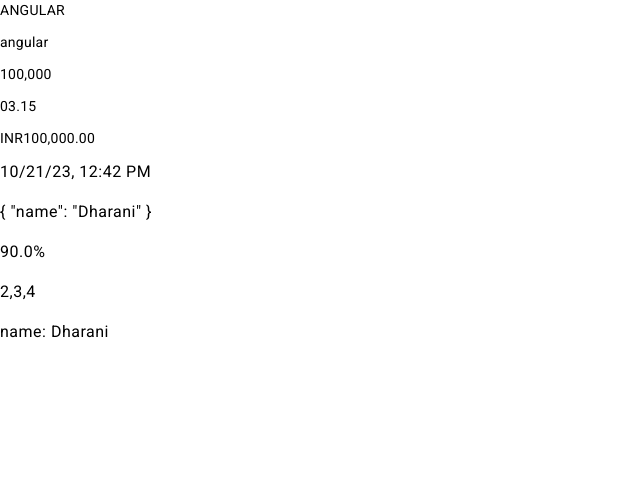
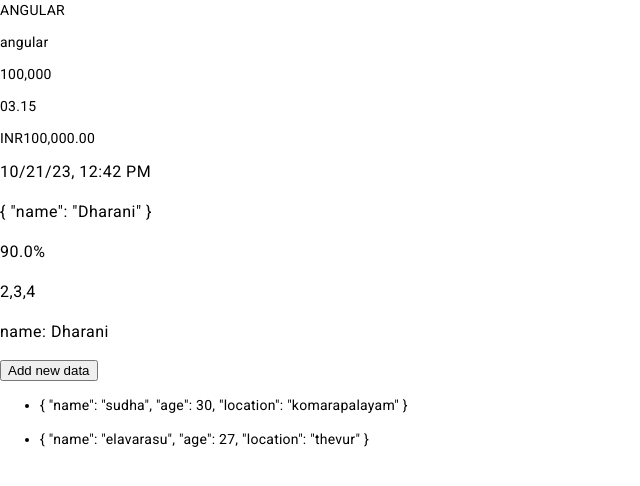
Before and after one commit to Elavarasu1107/Angular, an Angular app: page / in a window 1280 px wide. Shown: the top 486 px of the page, without its empty margins (0-640 px from the left). Built offline with nearby package versions, Linux system fonts and the light colour scheme.

Commit message:
[Elavarasu] Added . services and interface

```diff
--- a/src/app/app.module.ts
+++ b/src/app/app.module.ts
@@ -13,6 +13,7 @@
 import { CommonModule } from '@angular/common';
 import { PipesComponent } from './pipes/pipes.component';
 import { AppendPipe } from './pipes/custom.pipe';
+import { ServiceDemo } from './pipes/services/pipes.services';
 
 @NgModule({
   declarations: [
@@ -32,7 +33,7 @@
     MatSlideToggleModule,
     CommonModule,
   ],
-  providers: [],
+  providers: [ServiceDemo],
   bootstrap: [AppComponent]
 })
 export class AppModule { }
--- /dev/null
+++ b/src/app/pipes/models/interface.ts
@@ -0,0 +1,5 @@
+export interface Interface {
+    name: string,
+    age: number,
+    location: string
+}
--- a/src/app/pipes/pipes.component.html
+++ b/src/app/pipes/pipes.component.html
@@ -14,3 +14,10 @@
 
 <!-- custom pipe -->
 <h4>{{ json.name | append }}</h4>
+
+<div>
+    <button (click)="addNewData()">Add new data</button>
+    <ul *ngFor="let data of fromInjection">
+        <li>{{ data | json }}</li>
+    </ul>
+</div>
--- a/src/app/pipes/pipes.component.ts
+++ b/src/app/pipes/pipes.component.ts
@@ -1,9 +1,10 @@
 import { Component } from '@angular/core';
+import { ServiceDemo } from './services/pipes.services'
 
 @Component({
   selector: 'app-pipes',
   templateUrl: './pipes.component.html',
-  styleUrls: ['./pipes.component.scss']
+  styleUrls: ['./pipes.component.scss'],
 })
 export class PipesComponent {
 
@@ -17,4 +18,18 @@
     name: 'Dharani'
   }
 
+  fromInjection:any;
+
+  constructor(private postService: ServiceDemo){
+    this.fromInjection = postService.postArray
+  }
+
+  addNewData(){
+    this.postService.addData({
+      name:'Dharani',
+      age: 27,
+      location: 'sankari'
+    })
+  }
+
 }
--- /dev/null
+++ b/src/app/pipes/services/pipes.services.ts
@@ -0,0 +1,26 @@
+import { Injectable } from '@angular/core'
+import {Interface} from '../models/interface'
+
+@Injectable({
+    providedIn: 'root',
+})
+
+export class ServiceDemo{
+
+    postArray: Array<Interface> = [
+        {
+            name: 'sudha',
+            age: 30,
+            location: 'komarapalayam'
+        },
+        {
+            name: 'elavarasu',
+            age: 27,
+            location: 'thevur'
+        }
+    ]
+
+    addData(data:Interface){
+        this.postArray.push(data)
+    }
+}
```
